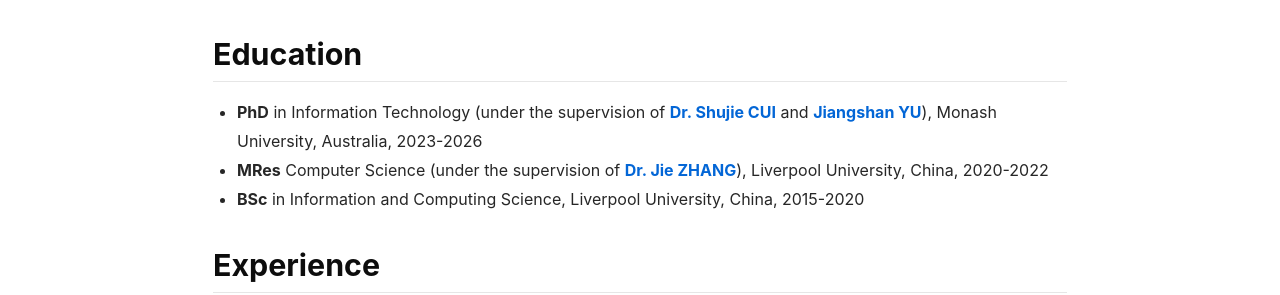
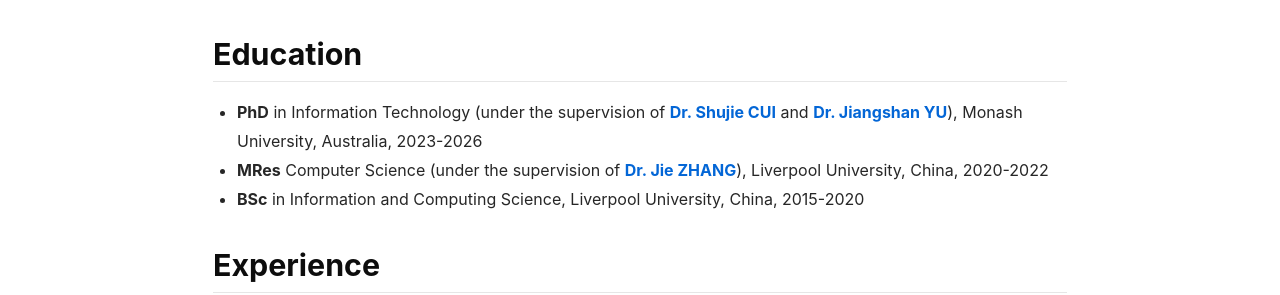
Before and after one commit to Donkequan/Donkequan.github.io, a Jekyll site: the page built from about.md, in a window 1280 px wide. Shown: the part 287-582 px from the top of the page. Built offline with Jekyll 4.4.1, drawn with Linux system fonts in a browser that asks for light colours; nearby versions of some CDN libraries.

```diff
--- a/about.md
+++ b/about.md
@@ -14,7 +14,7 @@ My research interest is in the field of **Blockchain** and **Trusted Execution E
 
 ## Education
 
-- **PhD** in Information Technology (under the supervision of [Dr. Shujie CUI](https://shujiecui.github.io/) and [Jiangshan YU](https://www.jiangshanyu.com/)), Monash University, Australia, 2023-2026
+- **PhD** in Information Technology (under the supervision of [Dr. Shujie CUI](https://shujiecui.github.io/) and [Dr. Jiangshan YU](https://www.jiangshanyu.com/)), Monash University, Australia, 2023-2026
 - **MRes** Computer Science (under the supervision of [Dr. Jie ZHANG](https://www.xjtlu.edu.cn/en/departments/academic-departments/communications-and-networking/staff/jie-zhang01)), Liverpool University, China, 2020-2022
 - **BSc** in Information and Computing Science, Liverpool University, China, 2015-2020
 
```
